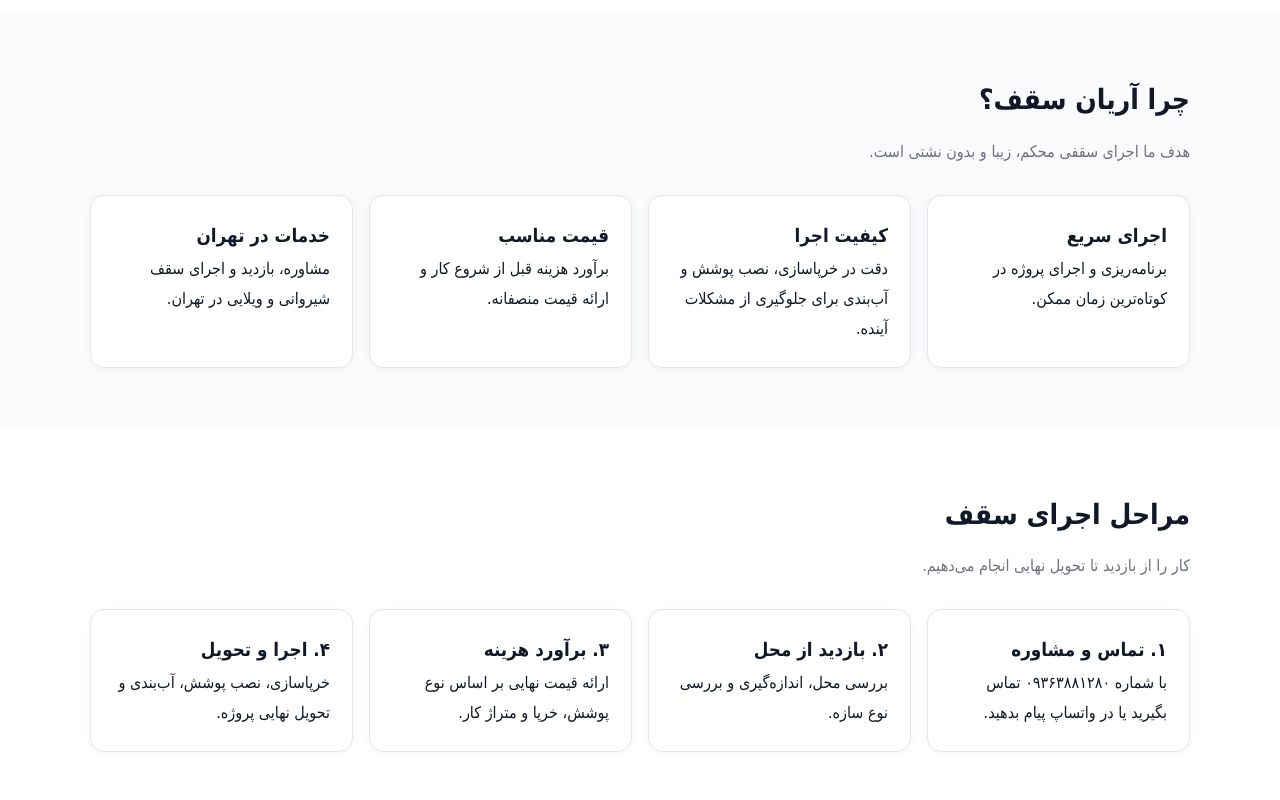
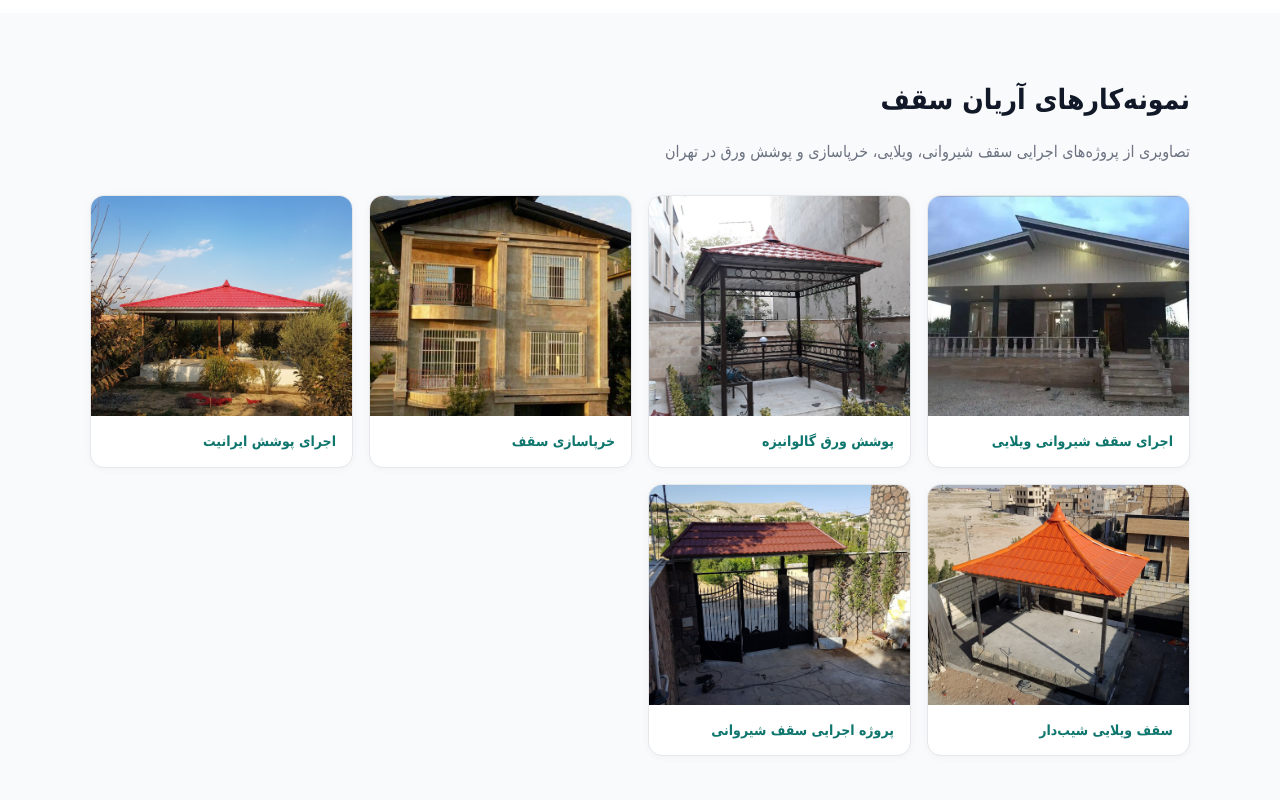
Before and after one commit to ariansaghf-co/ariansaghf-co.github.io, a plain HTML site: page index.html in a window 1280 px wide. Shown: the part 1180-1980 px from the top of the page. Drawn offline with Linux system fonts and the light colour scheme.

Commit message:
index.html

```diff
--- a/index.html
+++ b/index.html
@@ -6,7 +6,7 @@
 
 <title>آریان سقف | اجرای سقف شیروانی، ورق گالوانیزه، خرپاسازی و ایرانیت در تهران</title>
 
-<meta name="description" content="آریان سقف: اجرای تخصصی سقف‌های شیروانی و ویلایی با ورق گالوانیزه، ایرانیت و خرپاسازی در تهران. مشاوره، بازدید و اجرای سریع سقف ویلا، سوله، پارکینگ و آلاچیق. تماس: 09363881280">
+<meta name="description" content="آریان سقف: اجرای تخصصی سقف‌های شیروانی و ویلایی با ورق گالوانیزه، ایرانیت و خرپاسازی در تهران. مشاهده نمونه‌کارها، مشاوره و برآورد قیمت. تماس: 09363881280">
 
 <meta name="keywords" content="سقف شیروانی, سقف ویلایی, ورق گالوانیزه, خرپاسازی, ایرانیت, اجرای سقف شیروانی در تهران, قیمت سقف شیروانی, آریان سقف, ariansaghf">
 
@@ -180,6 +180,34 @@ header {
   margin-bottom: 10px;
 }
 
+.gallery {
+  display: grid;
+  grid-template-columns: repeat(auto-fit, minmax(260px, 1fr));
+  gap: 16px;
+}
+
+.shot {
+  background: #fff;
+  border: 1px solid #e5e7eb;
+  border-radius: 14px;
+  overflow: hidden;
+  box-shadow: 0 1px 8px rgba(0,0,0,.04);
+}
+
+.shot img {
+  width: 100%;
+  height: 220px;
+  object-fit: cover;
+  display: block;
+}
+
+.shot figcaption {
+  padding: 12px 16px;
+  font-size: 14px;
+  font-weight: 700;
+  color: #0f766e;
+}
+
 .cta {
   background: #0f766e;
   color: #fff;
@@ -253,10 +281,10 @@ footer {
 
     <nav>
       <a href="#services">خدمات</a>
+      <a href="#gallery">نمونه‌کارها</a>
       <a href="#why">چرا ما؟</a>
-      <a href="#process">مراحل اجرا</a>
       <a href="#contact">تماس</a>
-      <a href="tel:+989363881280" class="nav-call">۰۹۳۶۳۸۸۱۲۸۰</a>
+      <a href="tel:+989363881280" class="nav-call">۰۹۳۳۸۸۲۸۰</a>
     </nav>
   </div>
 </header>
@@ -324,7 +352,47 @@ footer {
 </section>
 
 
-<section id="why" class="section alt">
+<section id="gallery" class="section alt">
+  <div class="container">
+    <h2>نمونه‌کارهای آریان سقف</h2>
+    <p class="sub">تصاویری از پروژه‌های اجرایی سقف شیروانی، ویلایی، خرپاسازی و پوشش ورق در تهران</p>
+
+    <div class="gallery">
+      <figure class="shot">
+        <img src="۱.jpg" alt="اجرای سقف شیروانی ویلایی - آریان سقف" loading="lazy" onerror="this.src='1.jpg'">
+        <figcaption>اجرای سقف شیروانی ویلایی</figcaption>
+      </figure>
+
+      <figure class="shot">
+        <img src="۲.jpg" alt="پوشش ورق گالوانیزه سقف - آریان سقف" loading="lazy" onerror="this.src='2.jpg'">
+        <figcaption>پوشش ورق گالوانیزه</figcaption>
+      </figure>
+
+      <figure class="shot">
+        <img src="۳.jpg" alt="خرپاسازی سقف شیروانی - آریان سقف" loading="lazy" onerror="this.src='3.jpg'">
+        <figcaption>خرپاسازی سقف</figcaption>
+      </figure>
+
+      <figure class="shot">
+        <img src="۴.jpg" alt="اجرای پوشش ایرانیت - آریان سقف" loading="lazy" onerror="this.src='4.jpg'">
+        <figcaption>اجرای پوشش ایرانیت</figcaption>
+      </figure>
+
+      <figure class="shot">
+        <img src="۵.jpg" alt="سقف ویلایی شیب دار - آریان سقف" loading="lazy" onerror="this.src='5.jpg'">
+        <figcaption>سقف ویلایی شیب‌دار</figcaption>
+      </figure>
+
+      <figure class="shot">
+        <img src="۶.jpg" alt="پروژه اجرایی سقف شیروانی تهران - آریان سقف" loading="lazy" onerror="this.src='6.jpg'">
+        <figcaption>پروژه اجرایی سقف شیروانی</figcaption>
+      </figure>
+    </div>
+  </div>
+</section>
+
+
+<section id="why" class="section">
   <div class="container">
     <h2>چرا آریان سقف؟</h2>
     <p class="sub">هدف ما اجرای سقفی محکم، زیبا و بدون نشتی است.</p>
@@ -354,7 +422,7 @@ footer {
 </section>
 
 
-<section id="process" class="section">
+<section id="process" class="section alt">
   <div class="container">
     <h2>مراحل اجرای سقف</h2>
     <p class="sub">کار را از بازدید تا تحویل نهایی انجام می‌دهیم.</p>
```
